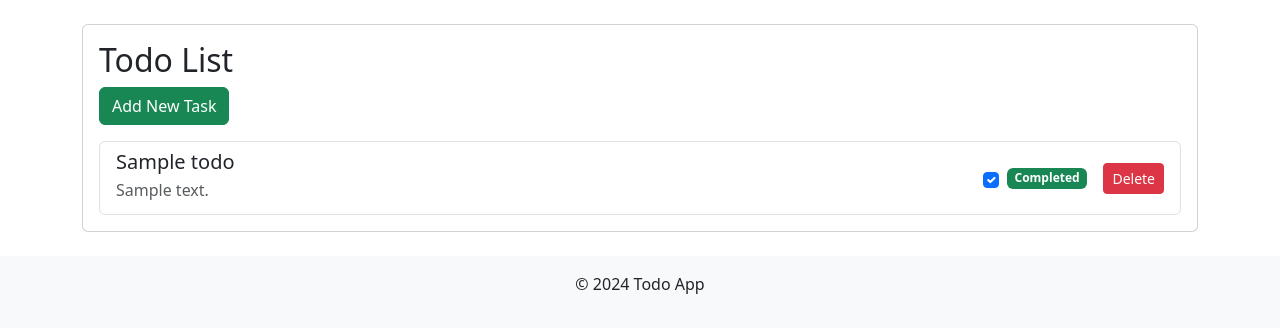
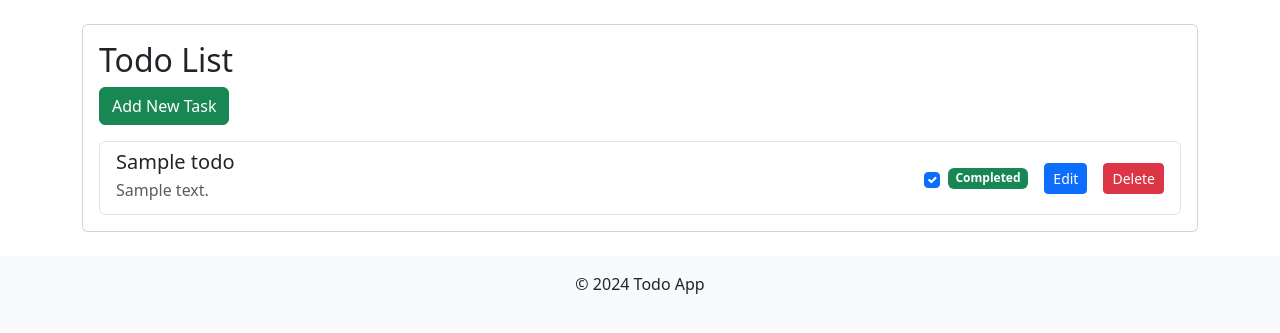
Before and after one commit to dskalec/htmx_demo, a Django app: page / in a window 1280 px wide. Shown: the part 88-421 px from the top of the page. Run offline with Django 5.2, Linux system fonts and the light colour scheme; tables that the repository leaves empty hold one stand-in row (values such as "Sample post").

Commit message:
interactive edit

```diff
--- a/static/scripts/todo.js
+++ b/static/scripts/todo.js
@@ -50,4 +50,65 @@ $(document).ready(function() {
             }
         });
     });
+
+    $('.edit-todo-button').click(function() {
+        let todoId = $(this).data('id');
+        let todoContent = $(`#todo-${todoId} .todo-content`);
+        let title = todoContent.find('.todo-title').text().trim();
+        let description = todoContent.find('.todo-description').text().trim();
+
+        // Replace content with input fields for editing
+        todoContent.html(`
+            <input type="text" class="form-control mb-1 edit-todo-title" value="${title}">
+            <textarea class="form-control mb-1 edit-todo-description">${description}</textarea>
+            <button class="btn btn-success btn-sm save-todo-button" data-id="${todoId}">Save</button>
+            <button class="btn btn-secondary btn-sm cancel-edit-button" data-id="${todoId}">Cancel</button>
+        `);
+    });
+
+    // Handle save event for editing todos
+    $(document).on('click', '.save-todo-button', function() {
+        let todoId = $(this).data('id');
+        let title = $(`#todo-${todoId} .edit-todo-title`).val();
+        let description = $(`#todo-${todoId} .edit-todo-description`).val();
+
+        $.ajax({
+            url: `/ajax-edit/${todoId}/`,
+            method: 'POST',
+            data: {
+                'title': title,
+                'description': description,
+                'csrfmiddlewaretoken': $('input[name="csrfmiddlewaretoken"]').val()
+            },
+            success: function(response) {
+                if (response.status === 'ok') {
+                    let todoContent = $(`#todo-${todoId} .todo-content`);
+                    // Update the DOM with new values
+                    todoContent.html(`
+                        <h5 class="mb-1 todo-title">${title}</h5>
+                        <p class="mb-1 text-muted todo-description">${description}</p>
+                    `);
+                } else {
+                    alert('There was an error saving the changes. Please try again.');
+                }
+            },
+            error: function() {
+                alert('There was an error saving the changes. Please try again.');
+            }
+        });
+    });
+
+    // Handle cancel edit event
+    $(document).on('click', '.cancel-edit-button', function() {
+        let todoId = $(this).data('id');
+        let todoContent = $(`#todo-${todoId} .todo-content`);
+        let title = todoContent.find('.edit-todo-title').val();
+        let description = todoContent.find('.edit-todo-description').val();
+
+        // Restore the original content
+        todoContent.html(`
+            <h5 class="mb-1 todo-title">${title}</h5>
+            <p class="mb-1 text-muted todo-description">${description}</p>
+        `);
+    });
 });
--- a/templates/todo/list.html
+++ b/templates/todo/list.html
@@ -11,17 +11,18 @@
         <a href="{% url "todo_add" %}" class="btn btn-success mb-3">Add New Task</a>
         <ul class="list-group">
             {% for todo in todos %}
-                <li class="list-group-item">
+                <li class="list-group-item" id="todo-{{ todo.pk }}">
                     <div class="d-flex justify-content-between align-items-center">
-                        <div>
-                            <h5 class="mb-1">{{ todo.title }}</h5>
-                            <p class="mb-1 text-muted">{{ todo.description }}</p>
+                        <div class="todo-content" data-id="{{ todo.pk }}">
+                            <h5 class="mb-1 todo-title">{{ todo.title }}</h5>
+                            <p class="mb-1 text-muted todo-description">{{ todo.description }}</p>
                         </div>
                         <div class="d-flex align-items-center">
                             <input type="checkbox" class="todo-completed-checkbox me-2 form-check-input" data-id="{{ todo.pk }}" {% if todo.completed %}checked{% endif %}>
                             <span id="badge-{{ todo.pk }}" class="badge {% if todo.completed %}bg-success{% else %}bg-warning{% endif %}">
                                 {% if todo.completed %}Completed{% else %}Not Completed{% endif %}
                             </span>
+                            <button class="btn btn-primary btn-sm ms-3 edit-todo-button" data-id="{{ todo.pk }}">Edit</button>
                             <button class="btn btn-danger btn-sm ms-3 delete-todo-button" data-id="{{ todo.pk }}">Delete</button>
                         </div>
                     </div>
--- a/todo/urls.py
+++ b/todo/urls.py
@@ -2,7 +2,7 @@ from django.urls import path
 
 from .views import (
     TodoCreateView, TodoDeleteView, TodoListView, TodoUpdateView,
-    ajax_complete_todo_view, ajax_delete_todo_view
+    ajax_complete_todo_view, ajax_delete_todo_view, ajax_edit_todo_view
 )
 
 
@@ -13,4 +13,5 @@ urlpatterns = [
     path("delete/<int:pk>", TodoDeleteView.as_view(), name="todo_delete"),
     path("ajax-complete/<int:pk>/", ajax_complete_todo_view, name="ajax_complete"),
     path("ajax-delete/<int:pk>/", ajax_delete_todo_view, name="ajax_delete"),
+    path("ajax-edit/<int:pk>/", ajax_edit_todo_view, name="ajax_edit")
 ]
--- a/todo/views.py
+++ b/todo/views.py
@@ -61,3 +61,18 @@ def ajax_delete_todo_view(request, pk):
             return JsonResponse({'status': 'error', 'message': 'Todo not found'}, status=404)
 
     return JsonResponse({'status': 'error', 'message': 'Invalid request'}, status=400)
+
+
+@csrf_exempt
+def ajax_edit_todo_view(request, pk):
+    if request.method == 'POST':
+        try:
+            todo = Todo.objects.get(pk=pk)
+            todo.title = request.POST.get('title')
+            todo.description = request.POST.get('description')
+            todo.save()
+            return JsonResponse({'status': 'ok'})
+        except Todo.DoesNotExist:
+            return JsonResponse({'status': 'error', 'message': 'Todo not found'}, status=404)
+
+    return JsonResponse({'status': 'error', 'message': 'Invalid request'}, status=400)
```
